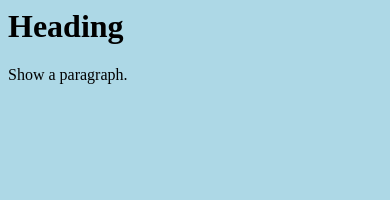
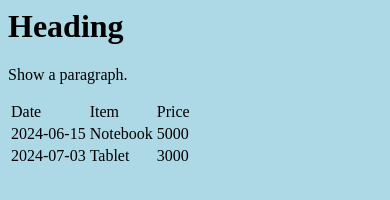
Before and after one commit to clementchiu/progit, a plain HTML site: page index.html in a window 390 px wide. Drawn offline with Linux system fonts and the light colour scheme.

Commit message:
New Tablet

```diff
--- a/index.html
+++ b/index.html
@@ -6,5 +6,22 @@
   <body>
     <h1>Heading</h1>
     <p>Show a paragraph.</p>
+	<table>
+	  <tr>
+	    <td>Date</td>
+		<td>Item</td>
+		<td>Price</td>
+	  </tr>
+	  <tr>
+	    <td>2024-06-15</td>
+		<td>Notebook</td>
+		<td>5000</td>
+	  </tr>
+	  <tr>
+	    <td>2024-07-03</td>
+		<td>Tablet</td>
+		<td>3000</td>
+	  </tr>
+	</table>
   </body>
 </html>
```
